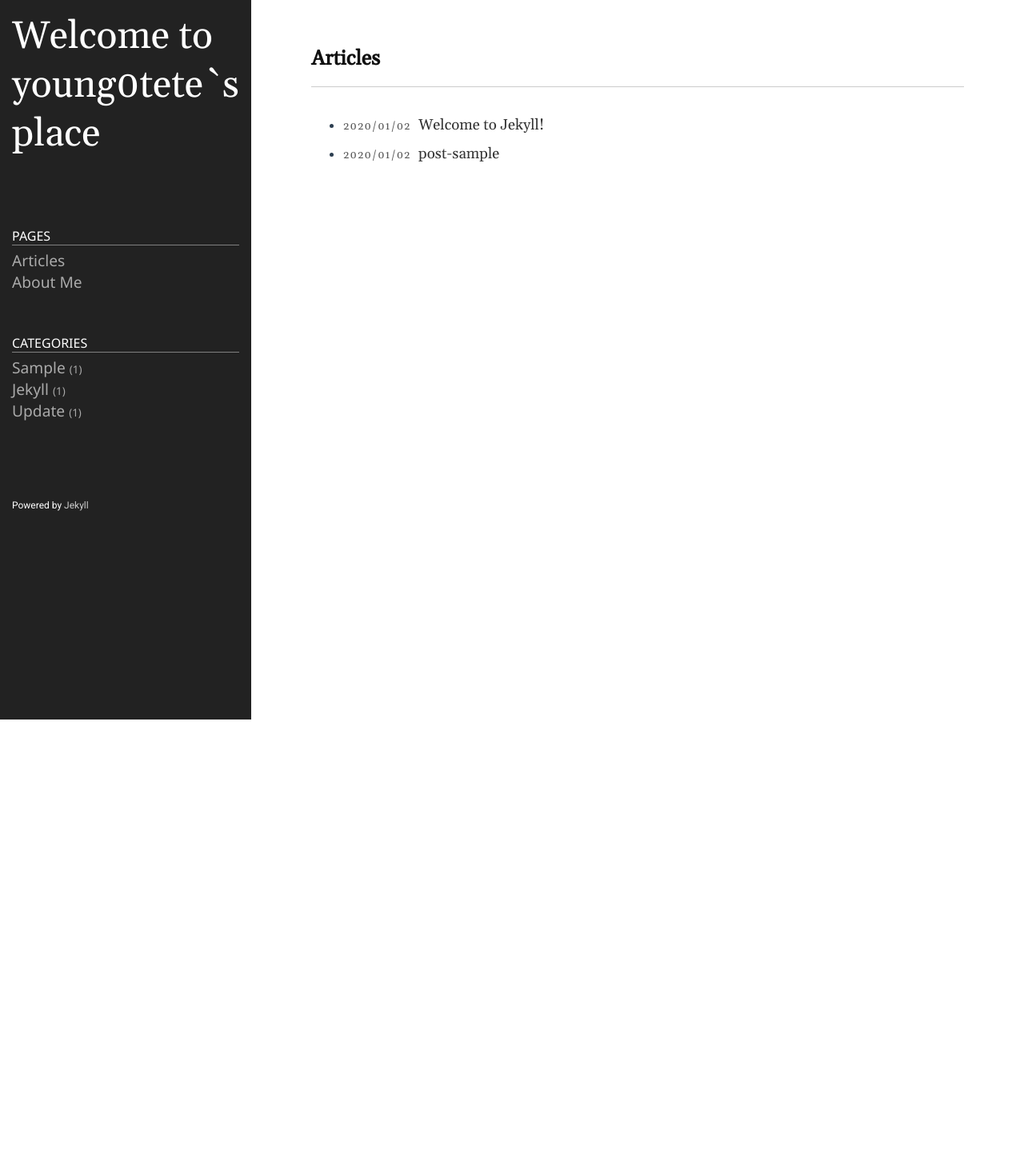
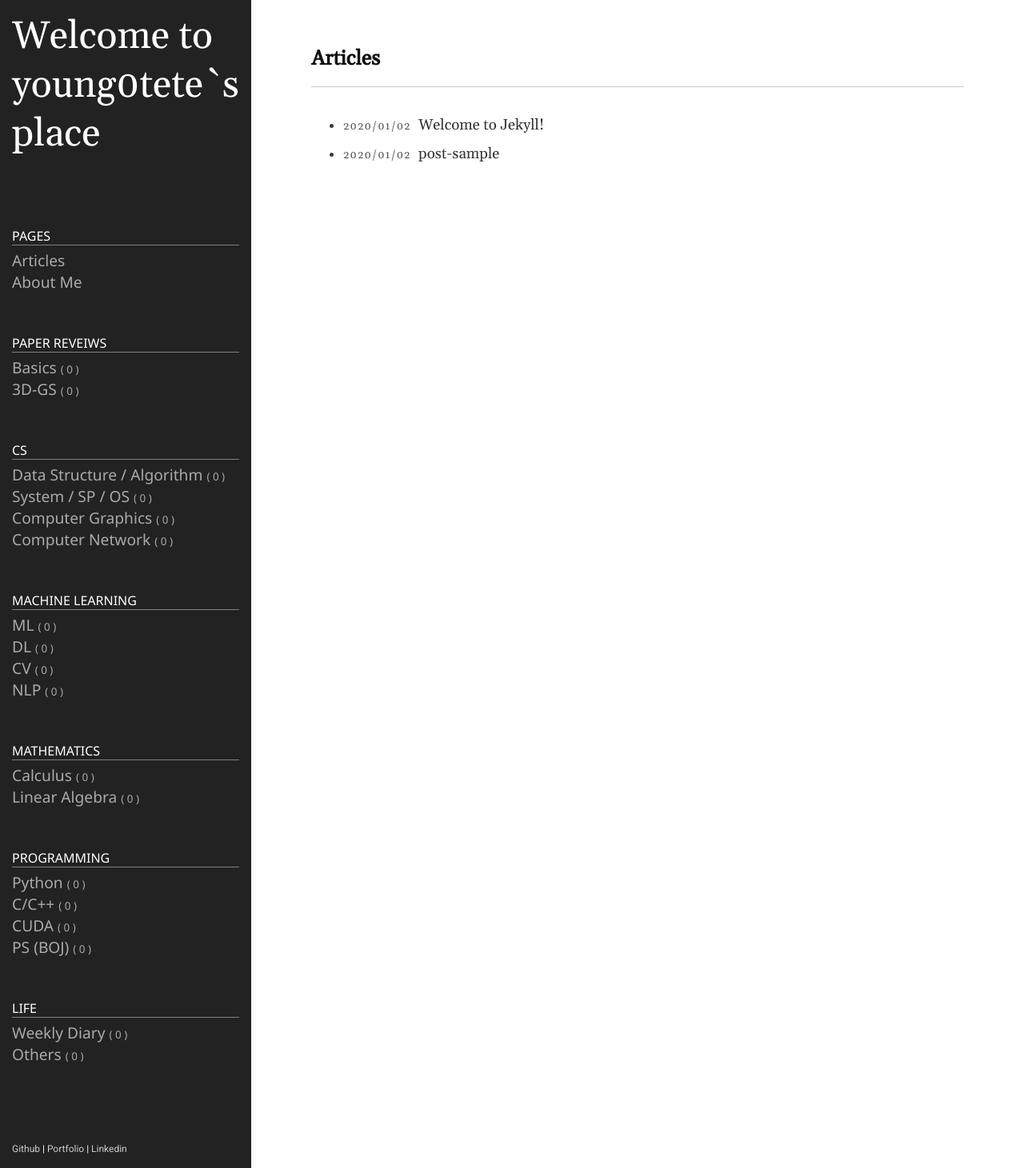
Before and after one commit to young0tete/young0tete.github.io, a Jekyll site: the page built from index.md, in a window 1280 px wide. Shown: the whole page at 80% size. Built offline with Jekyll 4.4.1, drawn with Linux system fonts in a browser that asks for light colours; before the commit the page ends 900 px from its top, so only the background shows below that.

Commit message:
categories added

```diff
--- /dev/null
+++ b/_categories/category1.yml
@@ -0,0 +1,3 @@
+- name: sample
+- name: news
+- name: lifestyle
--- /dev/null
+++ b/_data/categories.yml
@@ -0,0 +1,33 @@
+- name: Paper Reveiws
+  subcategories:
+    - name: Basics
+    - name: 3D-GS
+- name: CS
+  subcategories:
+    - name: Data Structure / Algorithm
+    - name: System / SP / OS
+    - name: Computer Graphics
+    - name: Computer Network
+    # - name: Computer Architecture
+    # - name: Database
+- name: Machine Learning
+  subcategories:
+    - name: ML
+    - name: DL
+    - name: CV
+    - name: NLP
+- name: Mathematics
+  subcategories:
+    - name: Calculus
+    - name: Linear Algebra
+- name: Programming
+  subcategories:
+    - name: Python
+    - name: C/C++
+    - name: CUDA
+    # - name: Linux Shell
+    - name: PS (BOJ)
+- name: Life
+  subcategories:
+    - name: Weekly Diary
+    - name: Others
--- a/_includes/sidebar.html
+++ b/_includes/sidebar.html
@@ -32,6 +32,7 @@
 	</ul>
 </div>
 
+<!--
 <div class="sidebar-item sidebar-nav">
   	<ul class="nav">
 			<li class="nav-title">Categories</li>
@@ -46,7 +47,202 @@
 	  </nav>
 	</ul>
 </div>
+-->
+
+<!--Category 1: Paper Review-->
+<div class="sidebar-item sidebar-nav">
+	<ul class="nav">
+	  <li class="nav-title">
+		<a href="{{ root_url }}/{{ site.category_dir }}#CS" style="color: white;">Paper Reveiws</a>
+	  </li>
+
+	  {% for category in site.data.categories %}
+		{% if category.name == "Paper Reveiws" %}
+		  <li>
+			<!-- subcategories -->
+			{% if category.subcategories %}
+			  <ul class="subcategories">
+				{% for subcategory in category.subcategories %}
+				  <li>
+					<a class="nav-item" href="{{ root_url }}/{{ site.category_dir }}#{{ subcategory.name }}">
+					  <span class="name">{{ subcategory.name }}</span>
+					  <span class="badge">
+						{% assign subcategory_posts = site.categories[subcategory.name] %}
+						{{ subcategory_posts | size }}
+					  </span>
+					</a>
+				  </li>
+				{% endfor %}
+			  </ul>
+			{% endif %}
+		  </li>
+		{% endif %}
+	  {% endfor %}
+	</ul>
+  </div>
+
+
+<!--Category 2: CS-->
+<div class="sidebar-item sidebar-nav">
+	<ul class="nav">
+	  <li class="nav-title">
+		<a href="{{ root_url }}/{{ site.category_dir }}#CS" style="color: white;">CS</a>
+	  </li>
+
+	  {% for category in site.data.categories %}
+		{% if category.name == "CS" %}
+		  <li>
+			<!-- subcategories -->
+			{% if category.subcategories %}
+			  <ul class="subcategories">
+				{% for subcategory in category.subcategories %}
+				  <li>
+					<a class="nav-item" href="{{ root_url }}/{{ site.category_dir }}#{{ subcategory.name }}">
+					  <span class="name">{{ subcategory.name }}</span>
+					  <span class="badge">
+						{% assign subcategory_posts = site.categories[subcategory.name] %}
+						{{ subcategory_posts | size }}
+					  </span>
+					</a>
+				  </li>
+				{% endfor %}
+			  </ul>
+			{% endif %}
+		  </li>
+		{% endif %}
+	  {% endfor %}
+	</ul>
+  </div>
+
+<!--Category 3: Machine Learning-->
+<div class="sidebar-item sidebar-nav">
+	<ul class="nav">
+	  <li class="nav-title">
+		<a href="{{ root_url }}/{{ site.category_dir }}#CS" style="color: white;">Machine Learning</a>
+	  </li>
+
+	  {% for category in site.data.categories %}
+		{% if category.name == "Machine Learning" %}
+		  <li>
+			<!-- subcategories -->
+			{% if category.subcategories %}
+			  <ul class="subcategories">
+				{% for subcategory in category.subcategories %}
+				  <li>
+					<a class="nav-item" href="{{ root_url }}/{{ site.category_dir }}#{{ subcategory.name }}">
+					  <span class="name">{{ subcategory.name }}</span>
+					  <span class="badge">
+						{% assign subcategory_posts = site.categories[subcategory.name] %}
+						{{ subcategory_posts | size }}
+					  </span>
+					</a>
+				  </li>
+				{% endfor %}
+			  </ul>
+			{% endif %}
+		  </li>
+		{% endif %}
+	  {% endfor %}
+	</ul>
+</div>
+
+<!--Category 4: Mathematics-->
+<div class="sidebar-item sidebar-nav">
+	<ul class="nav">
+	  <li class="nav-title">
+		<a href="{{ root_url }}/{{ site.category_dir }}#CS" style="color: white;">Mathematics</a>
+	  </li>
+
+	  {% for category in site.data.categories %}
+		{% if category.name == "Mathematics" %}
+		  <li>
+			<!-- subcategories -->
+			{% if category.subcategories %}
+			  <ul class="subcategories">
+				{% for subcategory in category.subcategories %}
+				  <li>
+					<a class="nav-item" href="{{ root_url }}/{{ site.category_dir }}#{{ subcategory.name }}">
+					  <span class="name">{{ subcategory.name }}</span>
+					  <span class="badge">
+						{% assign subcategory_posts = site.categories[subcategory.name] %}
+						{{ subcategory_posts | size }}
+					  </span>
+					</a>
+				  </li>
+				{% endfor %}
+			  </ul>
+			{% endif %}
+		  </li>
+		{% endif %}
+	  {% endfor %}
+	</ul>
+</div>
+
+<!--Category 5: Programming-->
+<div class="sidebar-item sidebar-nav">
+	<ul class="nav">
+	  <li class="nav-title">
+		<a href="{{ root_url }}/{{ site.category_dir }}#CS" style="color: white;">Programming</a>
+	  </li>
+
+	  {% for category in site.data.categories %}
+		{% if category.name == "Programming" %}
+		  <li>
+			<!-- subcategories -->
+			{% if category.subcategories %}
+			  <ul class="subcategories">
+				{% for subcategory in category.subcategories %}
+				  <li>
+					<a class="nav-item" href="{{ root_url }}/{{ site.category_dir }}#{{ subcategory.name }}">
+					  <span class="name">{{ subcategory.name }}</span>
+					  <span class="badge">
+						{% assign subcategory_posts = site.categories[subcategory.name] %}
+						{{ subcategory_posts | size }}
+					  </span>
+					</a>
+				  </li>
+				{% endfor %}
+			  </ul>
+			{% endif %}
+		  </li>
+		{% endif %}
+	  {% endfor %}
+	</ul>
+</div>
+
+<!--Category 6: Life-->
+<div class="sidebar-item sidebar-nav">
+	<ul class="nav">
+	  <li class="nav-title">
+		<a href="{{ root_url }}/{{ site.category_dir }}#CS" style="color: white;">Life</a>
+	  </li>
+
+	  {% for category in site.data.categories %}
+		{% if category.name == "Life" %}
+		  <li>
+			<!-- subcategories -->
+			{% if category.subcategories %}
+			  <ul class="subcategories">
+				{% for subcategory in category.subcategories %}
+				  <li>
+					<a class="nav-item" href="{{ root_url }}/{{ site.category_dir }}#{{ subcategory.name }}">
+					  <span class="name">{{ subcategory.name }}</span>
+					  <span class="badge">
+						{% assign subcategory_posts = site.categories[subcategory.name] %}
+						{{ subcategory_posts | size }}
+					  </span>
+					</a>
+				  </li>
+				{% endfor %}
+			  </ul>
+			{% endif %}
+		  </li>
+		{% endif %}
+	  {% endfor %}
+	</ul>
+</div>
 
 <div class="sidebar-item sidebar-footer">
-	<p>Powered by <a href="https://github.com/jekyll/jekyll">Jekyll</a></p>
+	<p><a href="https://github.com/young0tete">Github</a> | <a href="https://www.notion.so/Han-Young-tae-s-Portfolio-1ad8c40eec198014b106e9d084833305">Portfolio</a> |
+		<a href="https://www.linkedin.com/in/youngtae-han-2a8355270/">Linkedin</a> </p>
 </div>
```
Also changed, not shown: Gemfile (+8 -1 lines), Gemfile.lock, 1 other file.
